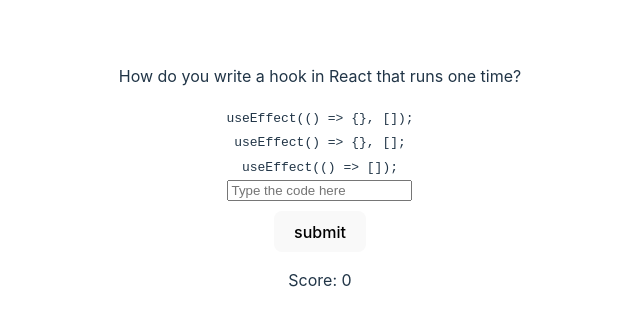
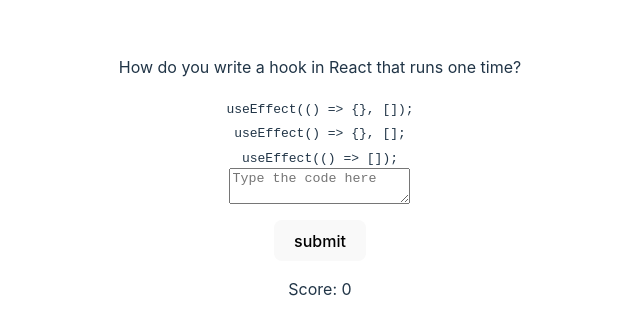
Before and after one commit to StefanStenStark/CWC, a React (Vite) app in the folder CWC-Frontend/: page / in a window 1280 px wide. Shown: the part 254-588 px from the top of the page, without its empty margins (320-960 px from the left). Built offline with nearby package versions, Linux system fonts and the light colour scheme.

Commit message:
Changed to textarea from input

```diff
--- a/CWC-Frontend/src/CodeMatcher.tsx
+++ b/CWC-Frontend/src/CodeMatcher.tsx
@@ -16,7 +16,7 @@ function CodeMatcher() {
 
   const currentQuestion = questions[currentQuestionIndex];
 
-  const handleChange = (event: ChangeEvent<HTMLInputElement>): void => {
+  const handleChange = (event: ChangeEvent<HTMLTextAreaElement>): void => {
     setInputValue(event.target.value);
   };
 
@@ -59,8 +59,7 @@ function CodeMatcher() {
       <div>
         <code>{currentQuestion.wrongCodeSnippetTwo}</code>
       </div>
-      <input
-        type="text"
+      <textarea
         value={inputValue}
         onChange={handleChange}
         placeholder="Type the code here"
```
